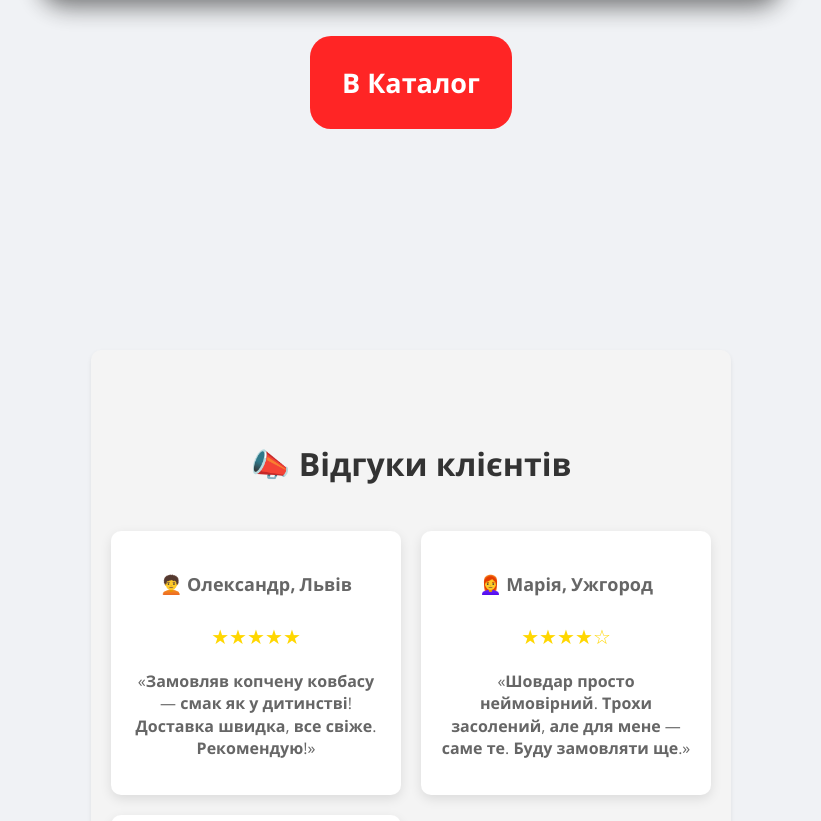
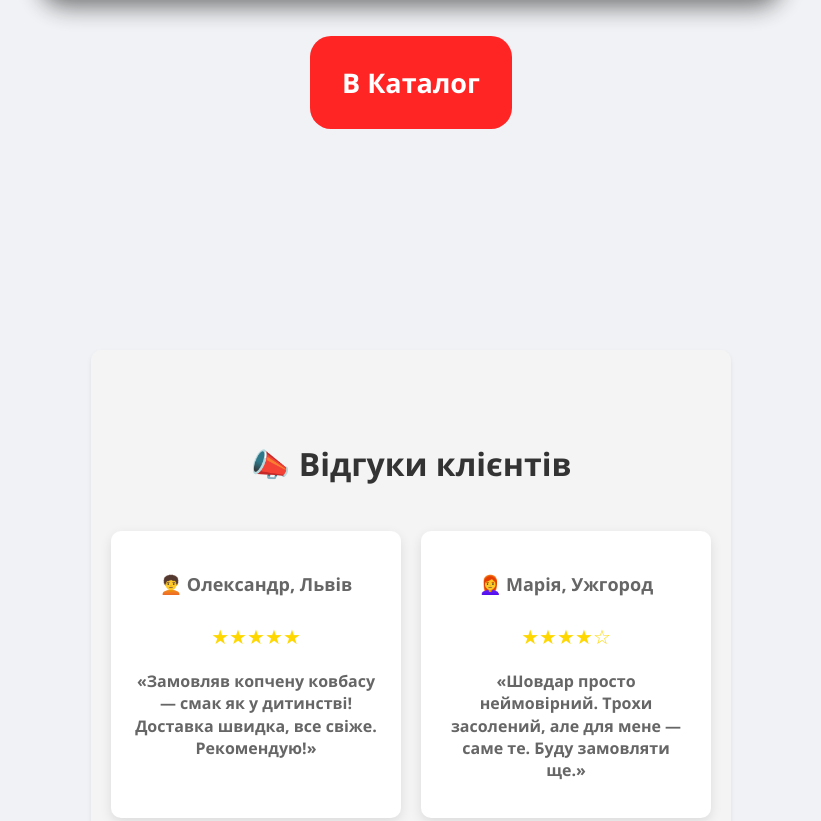
Before and after one commit to luft3r/fas, a plain HTML site: page index.html in a window 1280 px wide. Shown: the part 734-1555 px from the top of the page, without its empty margins (229-1050 px from the left). Drawn offline with nearby package versions, Linux system fonts and the light colour scheme; files whose address does not match are found by name.

Commit message:
Update index.html

```diff
--- a/index.html
+++ b/index.html
@@ -8,7 +8,7 @@
     <link rel="icon" href="images/logo.png" type="image/x-icon">
     <!-- <link rel="preconnect" href="https://fonts.googleapis.com"> -->
     <!-- <link rel="preconnect" href="https://fonts.gstatic.com" crossorigin> -->
-    <link href="https://fonts.googleapis.com/css2?family=Open+Sans&display=swap" rel="stylesheet">
+    <!-- <link href="https://fonts.googleapis.com/css2?family=Open+Sans&display=swap" rel="stylesheet"> -->
 </head>
 <body>
 <div class="background">
```
